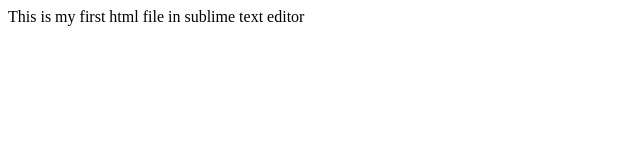
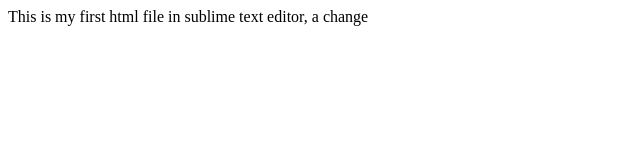
Before and after one commit to soumik-mondal/my-first, a plain HTML site: page index.html in a window 1280 px wide. Shown: the full height of the page, 0-640 px from the left. Drawn offline with Linux system fonts and the light colour scheme.

Commit message:
initial commit

```diff
--- a/index.html
+++ b/index.html
@@ -4,6 +4,6 @@
 	<title>My Project</title>
 </head>
 <body>
-This is my first html file in sublime text editor
+This is my first html file in sublime text editor, a change
 </body>
 </html>
```
Also changed, not shown: 1 other file.
